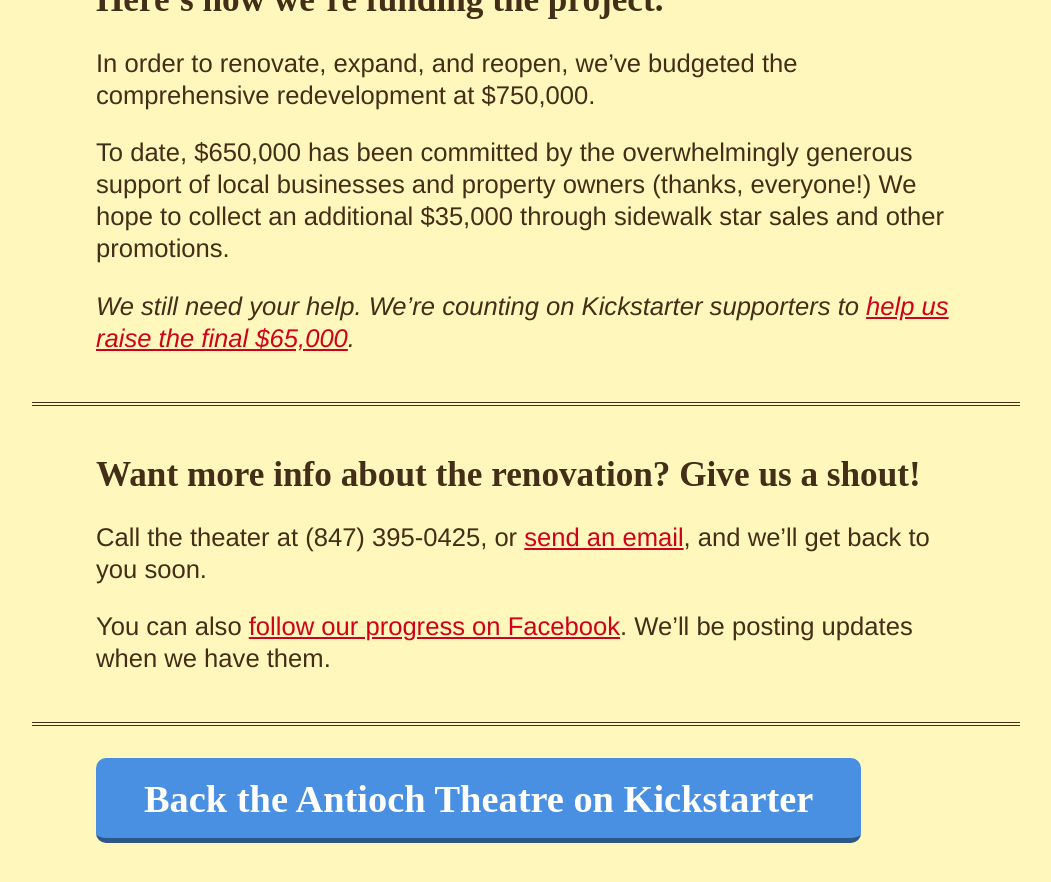
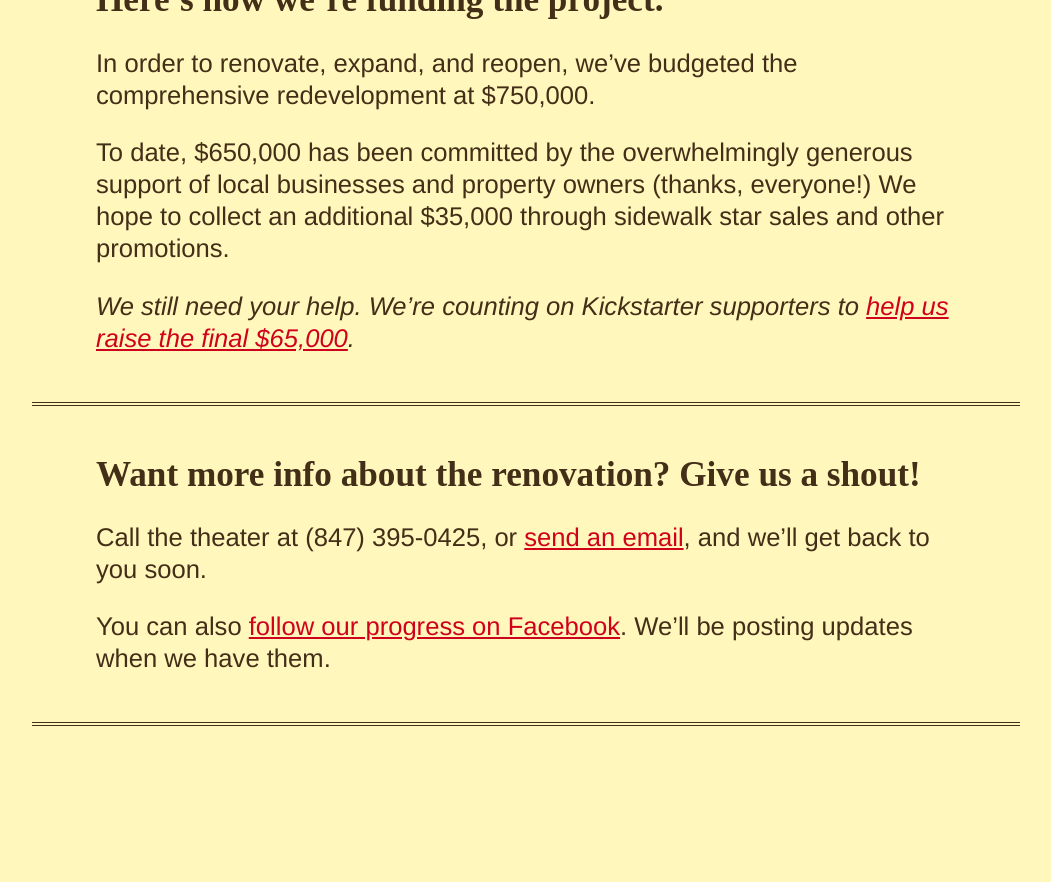
Before and after one commit to antiochtheatre/antiochtheatre.github.io, a Jekyll site: the page built from index2.md, in a window 1280 px wide and 900 px high, scrolled down 2147 px. Shown: the top 882 px of the window, without its empty margins (114-1165 px from the left). Built offline with Jekyll 4.4.1, drawn with Linux system fonts in a browser that asks for light colours; nearby versions of some CDN libraries; Markdown is read by kramdown in place of the engine named in the settings; after the commit the page ends 2937 px from its top, so only the background shows below that.

Commit message:
Remove cta at bottom for now

```diff
--- a/index2.md
+++ b/index2.md
@@ -104,5 +104,3 @@ Call the theater at (847) 395-0425, or <a href="mailto:antiochtheatre@gmail.com"
 You can also <a href="http://facebook.com/AntiochTheatre">follow our progress on Facebook</a>. We&rsquo;ll be posting updates when we have them.
 
 ----
-
-<a href="https://www.kickstarter.com/projects/608543555/493992288?token=12c9ea62" class="cta-button">Back the Antioch Theatre on Kickstarter</a>
```
